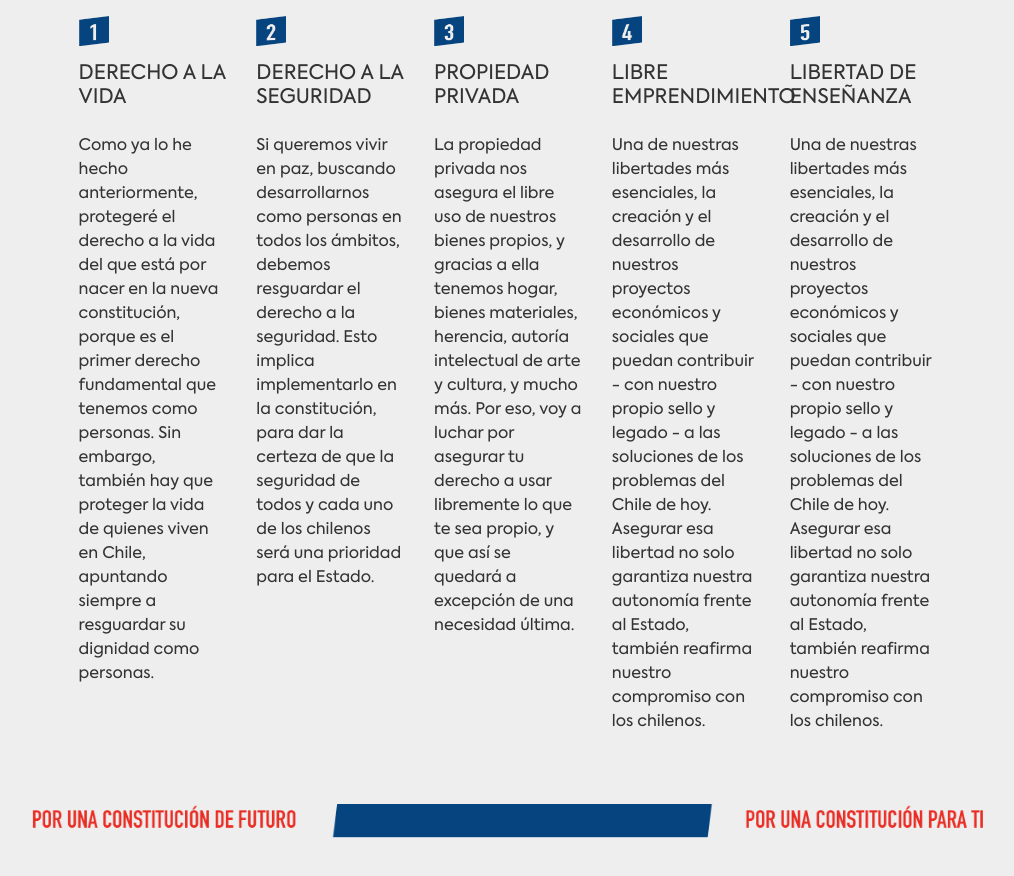
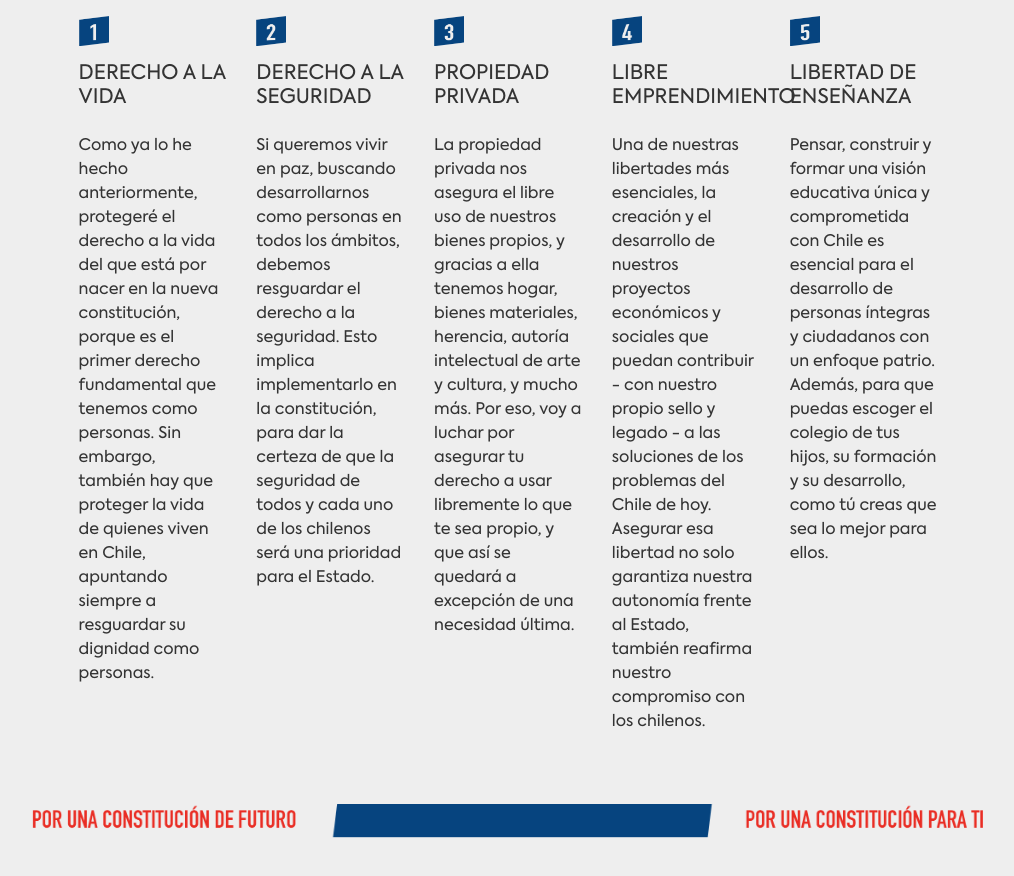
Before and after one commit to jerosantamariai/constanzahube, a React (Create React App) app in the folder front/: page / in a window 1280 px wide. Shown: the part 2980-3856 px from the top of the page, without its empty margins (132-1146 px from the left). Built offline with nearby package versions, Linux system fonts and the light colour scheme.

Commit message:
fixing some content problems

```diff
--- a/front/src/App.js
+++ b/front/src/App.js
@@ -16,9 +16,9 @@ function App() {
       <BrowserRouter>
         <Navbar />
         <Switch>
-          <Route exact path="/elmercurio" component={ElMercurio} />
-          <Route exact path="/login" component={Login} />
-          <Route exact path="/" component={Home} />
+          <Route path="/elmercurio" component={ElMercurio} />
+          <Route path="/login" component={Login} />
+          <Route path="/" component={Home} />
           <Route component={notFound} />
         </Switch>
         <Footer />
--- a/front/src/views/pensamiento.jsx
+++ b/front/src/views/pensamiento.jsx
@@ -42,7 +42,7 @@ const Pensamiento = props => {
                         <hr />
                         <img src={Piensa5} alt="piensa5" className="piensa5 mt-5" />
                         <h5 className="py-3">LIBERTAD DE ENSEÑANZA</h5>
-                        <p>Una de nuestras libertades más esenciales, la creación y el desarrollo de nuestros proyectos económicos y sociales que puedan contribuir - con nuestro propio sello y legado - a las soluciones de los problemas del Chile de hoy. Asegurar esa libertad no solo garantiza nuestra autonomía frente al Estado, también reafirma nuestro compromiso con los chilenos.</p>
+                        <p>Pensar, construir y formar una visión educativa única y comprometida con Chile es esencial para el desarrollo de personas íntegras y ciudadanos con un enfoque patrio. Además, para que puedas escoger el colegio de tus hijos, su formación y su desarrollo, como tú creas que sea lo mejor para ellos.</p>
                     </div>
                 </div>
             </div>
```
